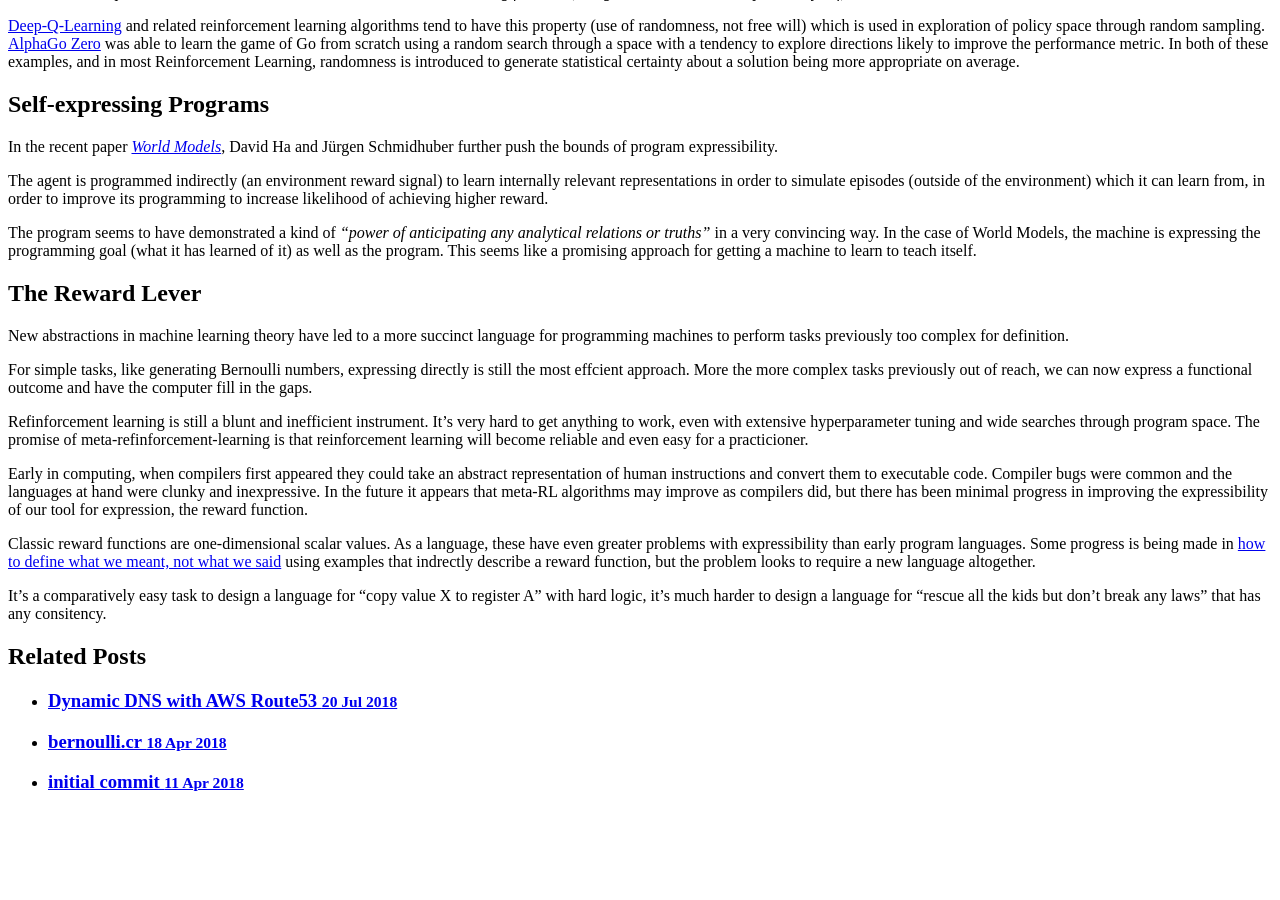
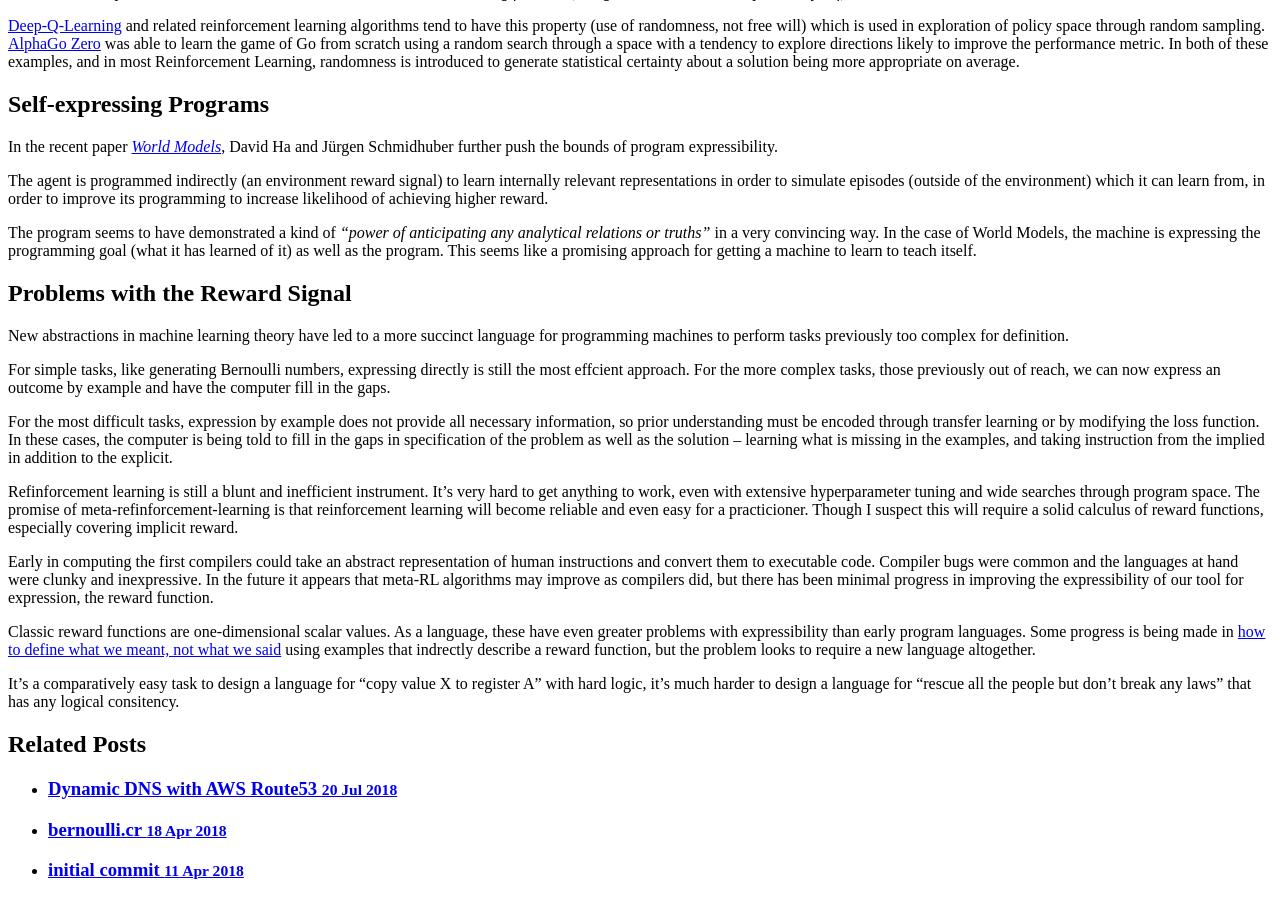
Before and after one commit to captainpete/dojo7.com, a Jekyll site: the page built from _posts/2018-04-18-indirect-programming.md, in a window 1280 px wide and 900 px high, scrolled down 1054 px. Built offline with Jekyll 4.4.1, drawn with Linux system fonts in a browser that asks for light colours; nearby versions of some CDN libraries; before the commit the page ends 1866 px from its top, so only the background shows below that.

Commit message:
just some updates

```diff
--- a/_posts/2018-04-18-indirect-programming.md
+++ b/_posts/2018-04-18-indirect-programming.md
@@ -63,17 +63,19 @@ The program seems to have demonstrated a kind of _"power of anticipating any ana
 In the case of World Models, the machine is expressing the programming goal (what it has learned of it) as well as the program.
 This seems like a promising approach for getting a machine to learn to teach itself.
 
-## The Reward Lever
+## Problems with the Reward Signal
 
 New abstractions in machine learning theory have led to a more succinct language for programming machines to perform tasks previously too complex for definition.
 
 For simple tasks, like generating Bernoulli numbers, expressing directly is still the most effcient approach.
-More the more complex tasks previously out of reach, we can now express a functional outcome and have the computer fill in the gaps.
+For the more complex tasks, those previously out of reach, we can now express an outcome by example and have the computer fill in the gaps.
 
-Refinforcement learning is still a blunt and inefficient instrument. It's very hard to get anything to work, even with extensive hyperparameter tuning and wide searches through program space. The promise of meta-refinforcement-learning is that reinforcement learning will become reliable and even easy for a practicioner.
+For the most difficult tasks, expression by example does not provide all necessary information, so prior understanding must be encoded through transfer learning or by modifying the loss function. In these cases, the computer is being told to fill in the gaps in specification of the problem as well as the solution -- learning what is missing in the examples, and taking instruction from the implied in addition to the explicit.
 
-Early in computing, when compilers first appeared they could take an abstract representation of human instructions and convert them to executable code. Compiler bugs were common and the languages at hand were clunky and inexpressive. In the future it appears that meta-RL algorithms may improve as compilers did, but there has been minimal progress in improving the expressibility of our tool for expression, the reward function.
+Refinforcement learning is still a blunt and inefficient instrument. It's very hard to get anything to work, even with extensive hyperparameter tuning and wide searches through program space. The promise of meta-refinforcement-learning is that reinforcement learning will become reliable and even easy for a practicioner. Though I suspect this will require a solid calculus of reward functions, especially covering implicit reward.
+
+Early in computing the first compilers could take an abstract representation of human instructions and convert them to executable code. Compiler bugs were common and the languages at hand were clunky and inexpressive. In the future it appears that meta-RL algorithms may improve as compilers did, but there has been minimal progress in improving the expressibility of our tool for expression, the reward function.
 
 Classic reward functions are one-dimensional scalar values. As a language, these have even greater problems with expressibility than early program languages. Some progress is being made in [how to define what we meant, not what we said](https://intelligence.org/files/ValueLearningProblem.pdf) using examples that indrectly describe a reward function, but the problem looks to require a new language altogether.
 
-It's a comparatively easy task to design a language for "copy value X to register A" with hard logic, it's much harder to design a language for "rescue all the kids but don't break any laws" that has any consitency.
+It's a comparatively easy task to design a language for "copy value X to register A" with hard logic, it's much harder to design a language for "rescue all the people but don't break any laws" that has any logical consitency.
```
